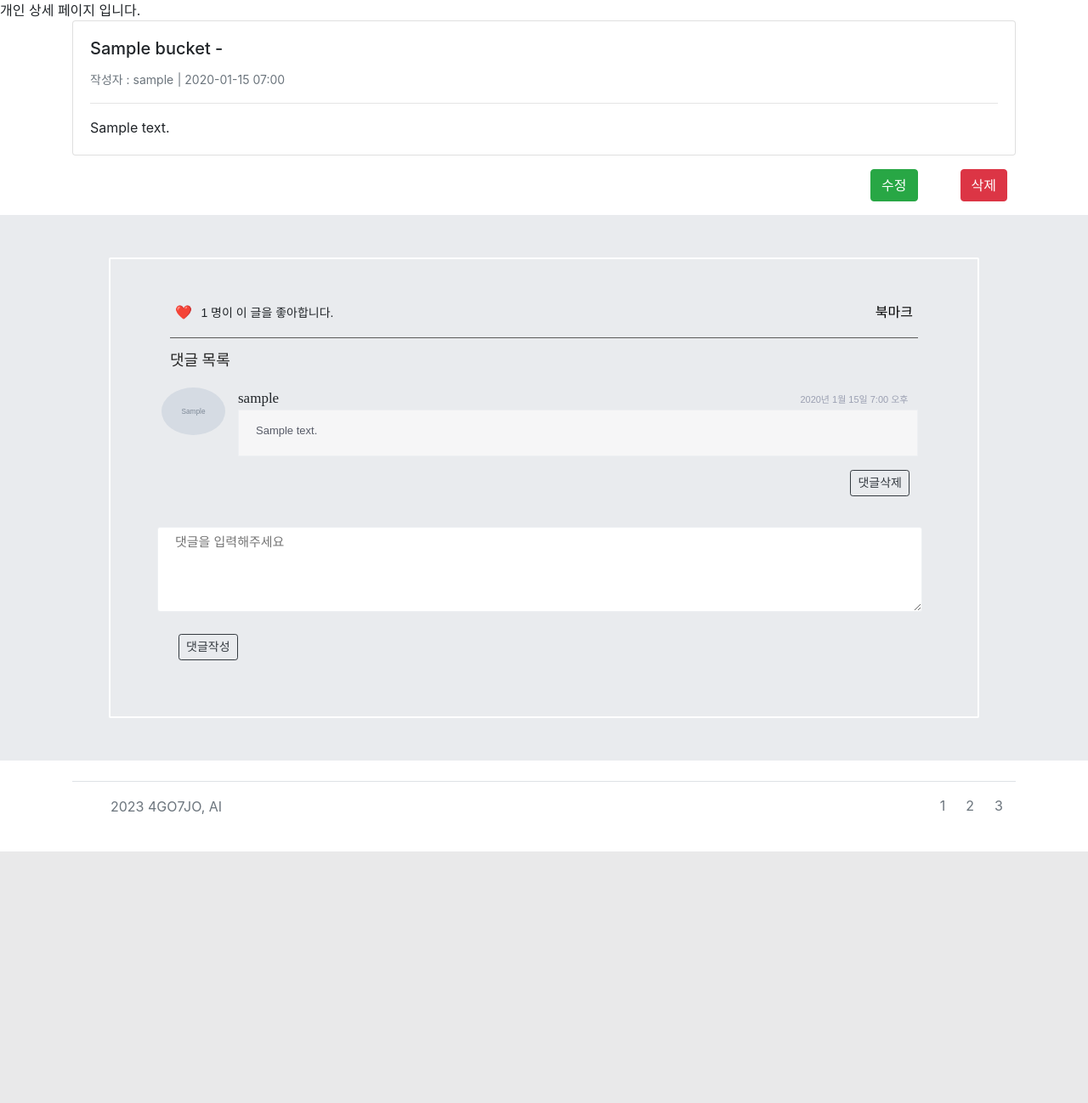
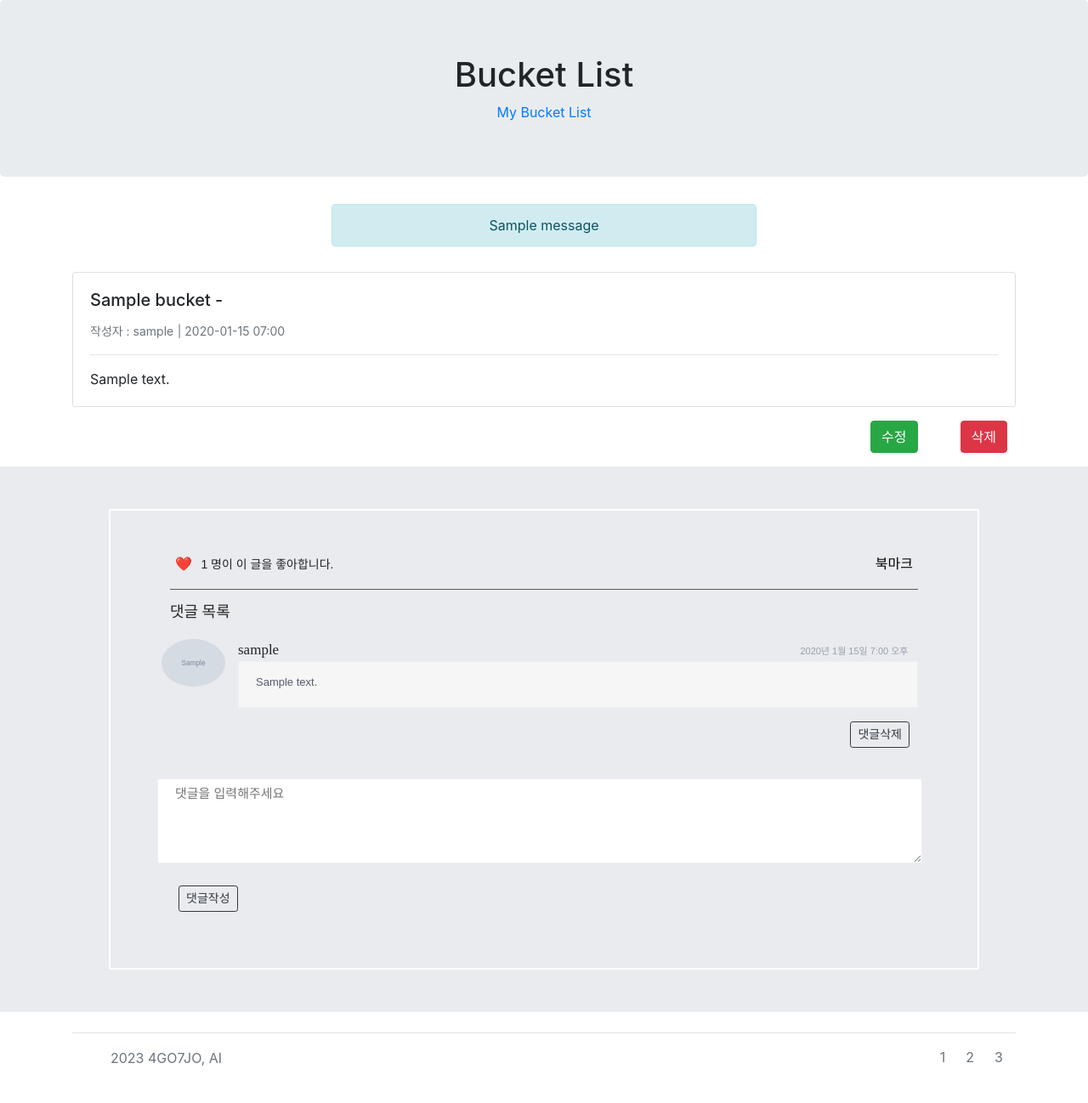
Before and after one commit to gihohoho/7team_project, a Django app: page /bucket/1/ in a window 1280 px wide. Shown: the part 70-1368 px from the top of the page at 85% size. Before the commit the page ends 1072 px from the top, so only its background shows below. Run offline with Django 4.2, Linux system fonts and the light colour scheme; a user stored in the database is signed in; tables that the repository leaves empty hold one stand-in row (values such as "Sample post"); grey boxes marked "Sample" are stand-in pictures; one stand-in notice (Sample message) is shown; some libraries are stand-ins or nearby versions.

Commit message:
📝  알림창 추가

```diff
--- a/bucket/templates/bucket/detail.html
+++ b/bucket/templates/bucket/detail.html
@@ -1,6 +1,21 @@
 {% extends 'base.html' %} {% block content %} {% load social_share %}
-<div>개인 상세 페이지 입니다.</div>
-
+<section class="jumbotron text-center">
+  <div class="container">
+      <h1 class="jumbotron-heading">Bucket List</h1>
+      {% if request.user.is_authenticated %}
+      <a href="/bucket/mypage/">
+          My Bucket List
+      </a>
+      {%endif%}
+  </div>
+</section>
+{% if messages %}
+    {% for message in messages %}
+    <div class="alert alert-info" role="alert">
+      {{ message.message }}
+    </div>
+    {% endfor %}
+{% endif %}
 
 <!------------------------------- 게시글 구현 ----------------------------------->
 
--- a/bucket/views.py
+++ b/bucket/views.py
@@ -5,6 +5,7 @@ from django.contrib.auth.decorators import login_required
 from bucket.models import Bucket, Comment
 from users.models import User
 from django.db import models #updated_at 설정을 위한 models import
+from django.contrib import messages
 
 # 메인페이지
 def bucket(request):
@@ -60,6 +61,7 @@ def create(request):
             content=request.POST["content"],
             user=request.user,
         )
+        messages.info(request, 'Bucket 새로 만들기 완료!')
         return redirect("/bucket/mypage/")
 
 
@@ -78,6 +80,7 @@ def update(request, bucket_id):
         bucket.content = request.POST.get('content')
         bucket.updated_at = models.DateTimeField(auto_now=True)
         bucket.save()
+        messages.info(request, 'Bucket 수정 완료!')
         return redirect(f'/bucket/')
 
 
@@ -87,7 +90,9 @@ def update(request, bucket_id):
 def bdelete(request, bucket_id):
     buckets = Bucket.objects.get(id=bucket_id)
     buckets.delete()
+    messages.info(request, 'Bucket 삭제 완료!')
     return redirect("/bucket/mypage/")
+
 
 
 # 프로필 사진 수정
@@ -104,6 +109,7 @@ def profile_image(request, user_id):
         user = User.objects.get(id=user_id)
         user.image = request.FILES.get("image")
         user.save()
+        messages.info(request, '프로필 사진 수정 완료!')
         return redirect(f'/bucket/profile/{user_id}/')
 
 
@@ -124,6 +130,7 @@ def profile(request, user_id):
         user.tmi = request.POST["tmi"]
         user.blog = request.POST["blog"]
         user.save()
+        messages.info(request, '프로필 정보 수정 완료!')
         return redirect(f'/bucket/profile/{user_id}/')
 
 
@@ -148,9 +155,11 @@ def comments_create(request, bucket_id):
             user=request.user,
             bucket_id=bucket_id
         )
+        messages.info(request, '댓글 추가 완료')
         return redirect(f'/bucket/{bucket_id}/')
     else:
-        return HttpResponse('Invalid request method', status=405)
+        messages.info(request, '잘못된 접근입니다')
+        return redirect(f'/bucket/{bucket_id}/')
 
 
 # 댓글삭제
@@ -160,11 +169,13 @@ def comments_delete(request, bucket_id, comment_id):
         comment = Comment.objects.get(id=comment_id)
         if comment.user == request.user:
             comment.delete()
+            messages.info(request, '댓글 삭제 완료')
             return redirect(f'/bucket/{bucket_id}/')
         else:
-            return HttpResponse('not allowed to delete', status=403)
+            return redirect(f'/bucket/{bucket_id}/')
     else:
-        return HttpResponse('Invalid request method', status=405)
+        messages.info(request, '작성자만 가능합니다')
+        return redirect(f'/bucket/{bucket_id}/')
 
 
 # 좋아요
@@ -175,12 +186,14 @@ def likes(request, bucket_id):
     if request.method == "POST":
         if request.user in bucket.like_users.all():
             bucket.like_users.remove(request.user)
+            messages.info(request, '좋아요 완료')
         else:
             bucket.like_users.add(request.user)
-
+            messages.info(request, '좋아요 취소 완료')
         return redirect(f'/bucket/{bucket_id}/')
     else:
-        return HttpResponse('Invalid request method', status=405)
+        messages.info(request, '잘못된 접근입니다')
+        return redirect(f'/bucket/{bucket_id}/')
 
 
 # 북마크
@@ -191,9 +204,11 @@ def bookmarks(request, bucket_id):
     if request.method == "POST":
         if request.user in bucket.bookmarks.all():
             bucket.bookmarks.remove(request.user)
+            messages.info(request, '북마크 완료')
         else:
             bucket.bookmarks.add(request.user)
-
+            messages.info(request, '북마크 취소 완료')
         return redirect(f'/bucket/{bucket_id}/')
     else:
-        return HttpResponse('Invalid request method', status=405)
+        messages.info(request, '잘못된 접근입니다')
+        return redirect(f'/bucket/{bucket_id}/')
--- a/teamproject/templates/base.html
+++ b/teamproject/templates/base.html
@@ -8,7 +8,8 @@
   <title>Bucket list</title>
   <style>
     .main {
-      height : 1000px;
+      width : 100%%
+      height : 100%
       margin: 0px auto 0px auto;
     }
 
@@ -24,6 +25,15 @@
       width: 1300px;
       margin: auto;
     }
+
+
+    .alert{
+      width : 500px;
+      margin:0px auto 30px auto;
+      text-align:center;
+    }
+
+
 
 
 
@@ -203,7 +213,6 @@
     }
   </style>
 </head>
-
 <body>
   <nav class="navbar navbar-light" style="background-color: #e3f2fd">
     <div class="container d-flex flex-column flex-md-row justify-content-between">
```
Also changed, not shown: bucket/templates/bucket/mypage.html (+7 -0 lines), bucket/templates/bucket/profile.html (+9 -2 lines).
